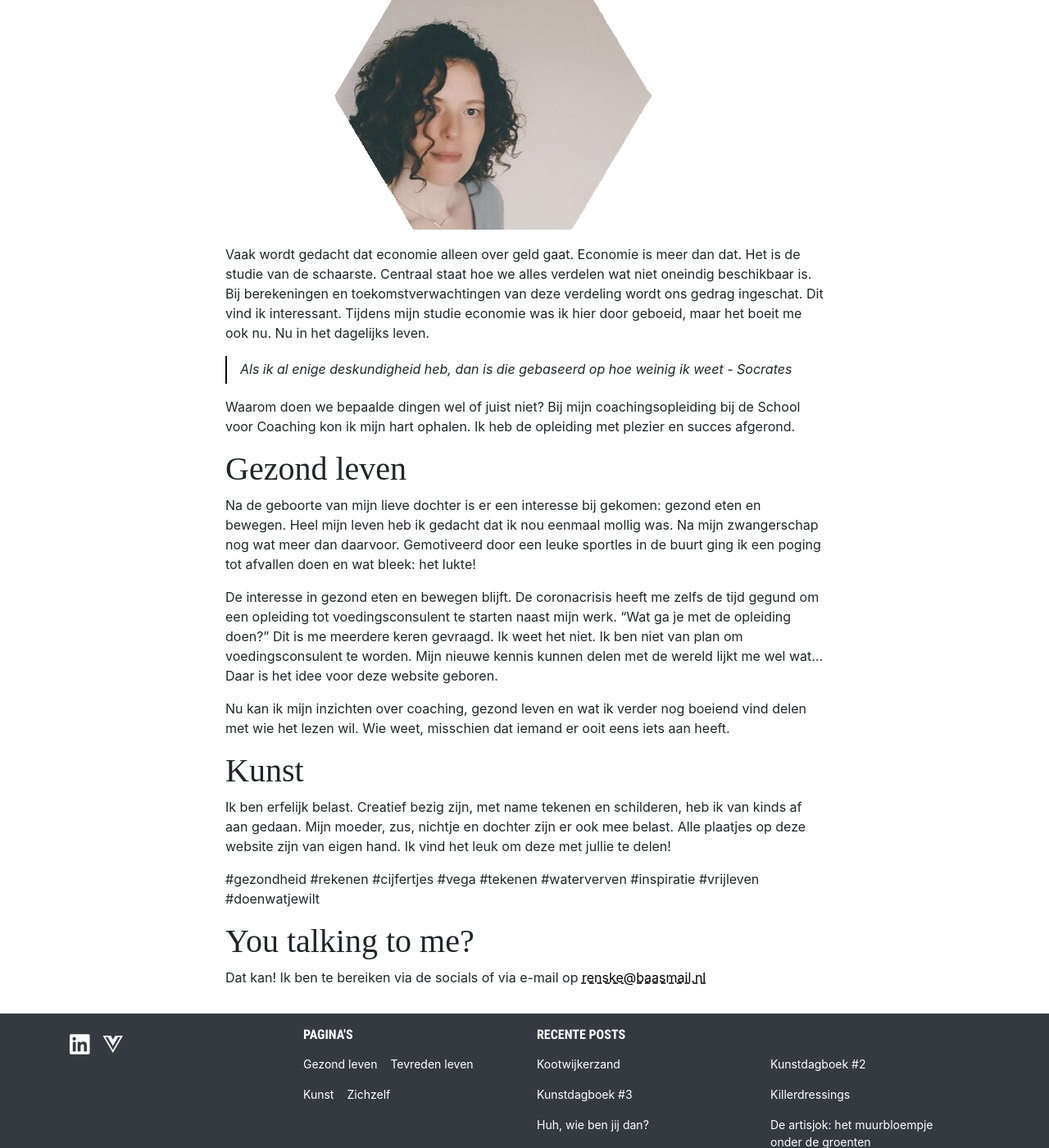
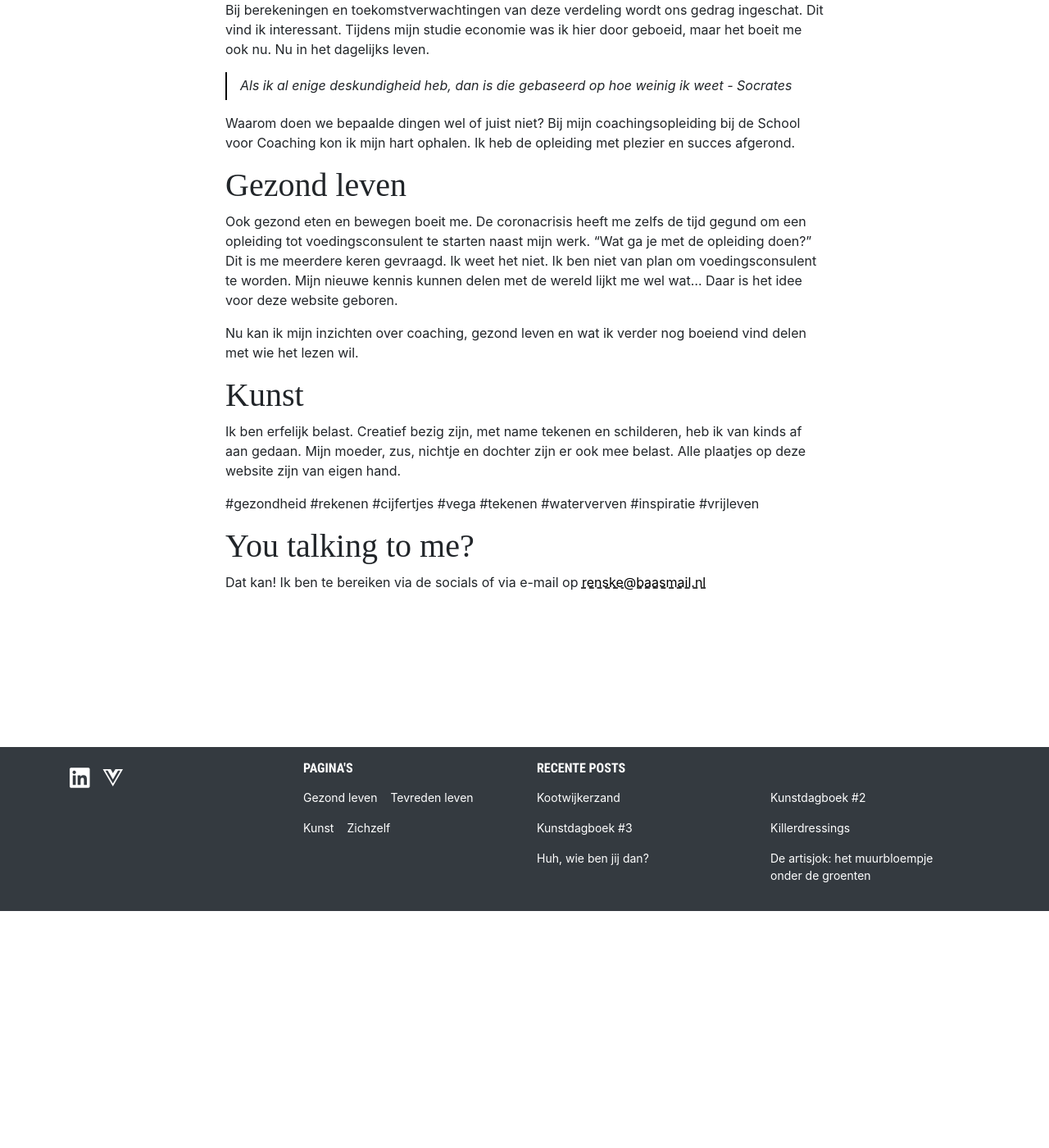
Before and after one commit to BaasLimited/baasovereten.github.io, a Jekyll site: the page built from over-mij.md, in a window 1280 px wide and 1400 px high, scrolled down 289 px. Shown: the whole window at 82% size. Built offline with Jekyll 4.4.1, drawn with Linux system fonts in a browser that asks for light colours; some web fonts are replaced; a script that is not in the unit is left out; comment, search, counter and statistics services are not loaded.

Commit message:
verander "over mij" pagina

```diff
--- a/over-mij.md
+++ b/over-mij.md
@@ -8,7 +8,7 @@ permalink: /over-mij
 Ik ben Renske Baas - Kok. Ook wel Renske Kok genoemd.
 Ik ben algemeen- en gezondheidseconoom. Fan van cijfers. Je maakt me gelukkig met rekenmodellen en projectschema's. Je kan me wakker maken voor een goede grafiek. Cijfers en data in een beeld zeggen meer dan duizend woorden.
 
-![foto Renske Baas](/uploads/mijnfoto.jpg)
+<!--_![foto Renske Baas](/uploads/mijnfoto.jpg)-->
 
 Vaak wordt gedacht dat economie alleen over geld gaat. Economie is meer dan dat. Het is de studie van de schaarste. Centraal staat hoe we alles verdelen wat niet oneindig beschikbaar is. Bij berekeningen en toekomstverwachtingen van deze verdeling wordt ons gedrag ingeschat. Dit vind ik interessant. Tijdens mijn studie economie was ik hier door geboeid, maar het boeit me ook nu. Nu in het dagelijks leven.
 
@@ -18,17 +18,15 @@ Waarom doen we bepaalde dingen wel of juist niet? Bij mijn coachingsopleiding bi
 
 # Gezond leven
 
-Na de geboorte van mijn lieve dochter is er een interesse bij gekomen: gezond eten en bewegen. Heel mijn leven heb ik gedacht dat ik nou eenmaal mollig was. Na mijn zwangerschap nog wat meer dan daarvoor. Gemotiveerd door een leuke sportles in de buurt ging ik een poging tot afvallen doen en wat bleek: het lukte!
+Ook gezond eten en bewegen boeit me. De coronacrisis heeft me zelfs de tijd gegund om een opleiding tot voedingsconsulent te starten naast mijn werk. "Wat ga je met de opleiding doen?" Dit is me meerdere keren gevraagd. Ik weet het niet. Ik ben niet van plan om voedingsconsulent te worden. Mijn nieuwe kennis kunnen delen met de wereld lijkt me wel wat... Daar is het idee voor deze website geboren.
 
-De interesse in gezond eten en bewegen blijft. De coronacrisis heeft me zelfs de tijd gegund om een opleiding tot voedingsconsulent te starten naast mijn werk. "Wat ga je met de opleiding doen?" Dit is me meerdere keren gevraagd. Ik weet het niet. Ik ben niet van plan om voedingsconsulent te worden. Mijn nieuwe kennis kunnen delen met de wereld lijkt me wel wat... Daar is het idee voor deze website geboren.
-
-Nu kan ik mijn inzichten over coaching, gezond leven en wat ik verder nog boeiend vind delen met wie het lezen wil. Wie weet, misschien dat iemand er ooit eens iets aan heeft.
+Nu kan ik mijn inzichten over coaching, gezond leven en wat ik verder nog boeiend vind delen met wie het lezen wil.
 
 # Kunst
 
-Ik ben erfelijk belast. Creatief bezig zijn, met name tekenen en schilderen, heb ik van kinds af aan gedaan. Mijn moeder, zus, nichtje en dochter zijn er ook mee belast. Alle plaatjes op deze website zijn van eigen hand. Ik vind het leuk om deze met jullie te delen!
+Ik ben erfelijk belast. Creatief bezig zijn, met name tekenen en schilderen, heb ik van kinds af aan gedaan. Mijn moeder, zus, nichtje en dochter zijn er ook mee belast. Alle plaatjes op deze website zijn van eigen hand.
 
-#gezondheid #rekenen #cijfertjes #vega #tekenen #waterverven #inspiratie #vrijleven #doenwatjewilt
+#gezondheid #rekenen #cijfertjes #vega #tekenen #waterverven #inspiratie #vrijleven
 
 
 # You talking to me?
```
